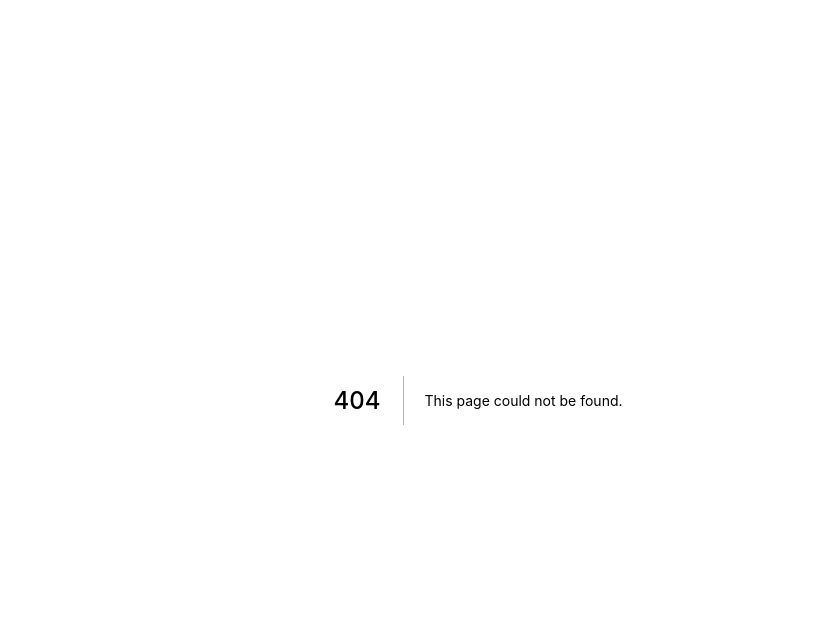
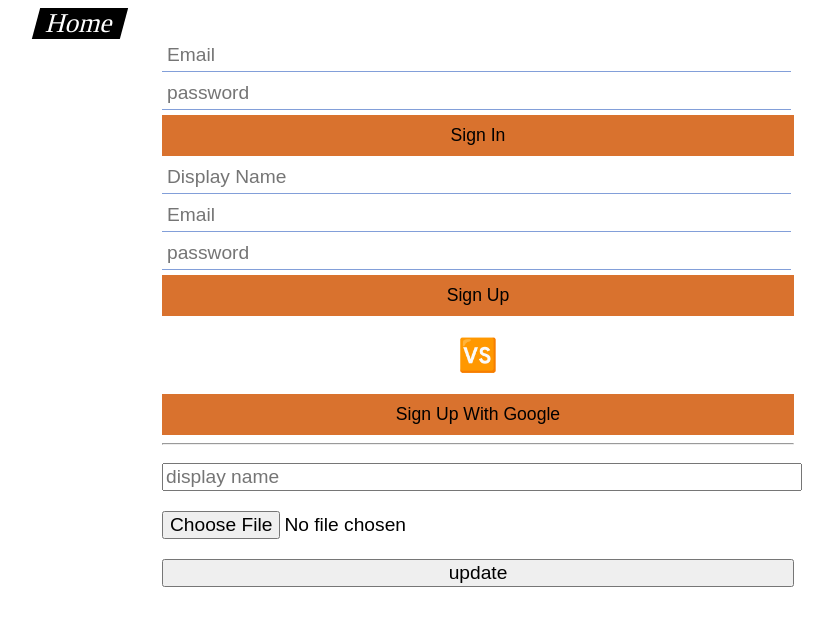
Before and after one commit to UrNas/next-blog, a Next.js app: page /user in a window 1280 px wide. Before the commit this address had no page. Shown: the top 626 px of the page, without its empty margins (162-995 px from the left). Built offline with nearby package versions, Linux system fonts and the light colour scheme; no server answers.

Commit message:
add UserDash component and listener to user document to trigger if there is any change made my user in his profile

```diff
--- a/src/components/currentuser.js
+++ b/src/components/currentuser.js
@@ -1,6 +1,8 @@
 import { useContext } from "react";
 import { UserContext } from "./providers/userprovider";
 import { formatDate } from '../firestoreapi/functios'
+
+import Link from 'next/link'
 
 const CurrentUser = () => {
     const user = useContext(UserContext)
@@ -11,7 +13,11 @@ const CurrentUser = () => {
                     <img src={user ? user.photoURL: ''} />
                 </div>
                 <div className='user-info'>
-                    <h1 className='user-name'>{user ? user.displayName: ''}</h1>
+                    <h1 className='user-name'>{user ? <div>
+                        <Link href='/user'>
+                            <a>{user.displayName}</a>
+                        </Link>
+                    </div>: ''}</h1>
                     <span className='email'> {user ? user.email: ''}</span>
                     <span className='date'> {user ? formatDate(user.createdAt): ''}</span>
                 </div>
--- /dev/null
+++ b/src/components/userprofile.js
@@ -0,0 +1,66 @@
+import { useRef, useContext } from "react";
+import {firestore} from '../config_firebase'
+import {UserContext} from '../components/providers/userprovider'
+import Authentication from '../components/authentication'
+import Link from 'next/link'
+
+const UserDash = () => {
+  const user = useContext(UserContext);
+  const refDisplayName = useRef();
+  const handleSumit = e => {
+    e.preventDefault();
+    console.log("click me");
+    console.log(user)
+    const displayName = refDisplayName.current.value;
+    firestore.doc(`users/${user.uid}`).update({ displayName });
+  };
+  return (
+    <div>
+      <div className="home">
+        <Link href="/">
+          <a>Home</a>
+        </Link>
+      </div>
+      <Authentication />
+      <div className="user-dash">
+        <hr />
+        <form onSubmit={handleSumit}>
+          <input type="text" placeholder="display name" ref={refDisplayName} />
+          <input type="file" placeholder="user profile photo" />
+          <input type="submit" value="update" />
+        </form>
+      </div>
+      <style jsx>
+        {`
+          .user-dash {
+            width: 50%;
+            margin: auto;
+          }
+          input {
+            width: 100%;
+            font-size: 1.2em;
+            margin: 10px auto;
+          }
+          a {
+            text-decoration: none;
+            font-size: 1.7em;
+            color: white;
+          }
+          .home {
+            width: 7%;
+            transform: skew(-15deg);
+            background: black;
+            margin-left: 15%;
+            text-align: center;
+          }
+          .home:hover,
+          a:hover {
+            background: white;
+            color: black;
+          }
+        `}
+      </style>
+    </div>
+  );
+};
+export default UserDash;
--- a/src/firestoreapi/functios.js
+++ b/src/firestoreapi/functios.js
@@ -99,7 +99,7 @@ const craeteUserProfile = async (user, rest) => {
 }
 // function retrun back user
 const getUserProfile = async(user) => {
-    return (await firestore.collection('users').doc(`${user.uid}`).get()).data()
+    return firestore.collection('users').doc(`${user.uid}`)
 }
 export {
     getPosts,
--- a/src/hooks.js
+++ b/src/hooks.js
@@ -33,16 +33,24 @@ const useAuth = () => {
   const [user, setUser] = useState(null)
   useEffect(()=> {
     let isCurrent = true
-    const unsubscribe = firebase.auth().onAuthStateChanged(user => {
+    let unsubUser
+    const unsubscribe = firebase.auth().onAuthStateChanged(authUser => {
       if (isCurrent) {
-          craeteUserProfile(user)
-          .then(u => setUser(u))
-          .catch(err => console.error("User Auth: ", err))
+        if (authUser) {
+          craeteUserProfile(authUser)
+          .then(refDoc => {
+            unsubUser = refDoc.onSnapshot(userSanp => {
+              setUser({uid: userSanp.id, ...userSanp.data()})
+            })
+          })
+        }
+          setUser(null)
       }
     })
     return () => {
       unsubscribe()
       isCurrent = false
+      unsubUser()
     }
   }, [])
   return user
--- /dev/null
+++ b/src/pages/user.js
@@ -0,0 +1,12 @@
+import UserProvider from "../components/providers/userprovider";
+import UserDash from "../components/userprofile";
+
+
+const User = () => {
+  return (
+    <UserProvider>
+      <UserDash />
+    </UserProvider>
+  );
+};
+export default User;
```
